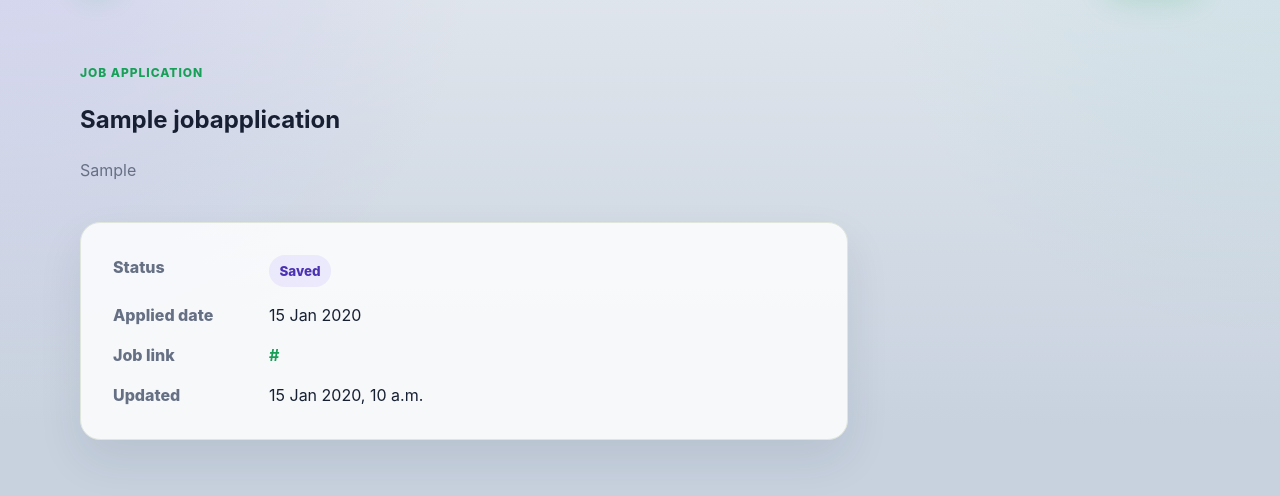
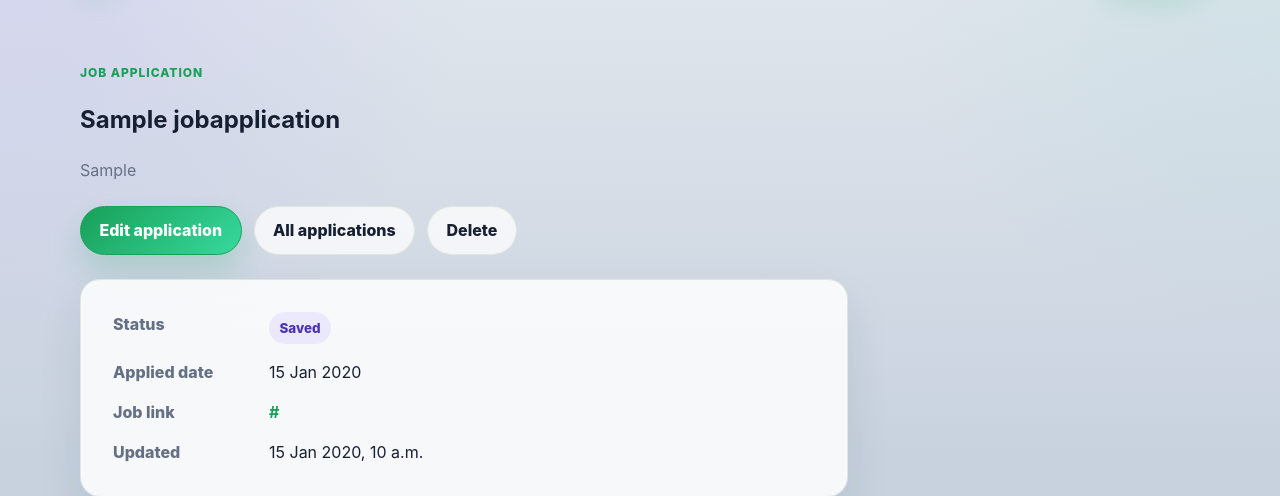
Before and after one commit to AAdewunmi/Trackly-Job-Applications-Tracker-Project, a Django app: page /jobs/applications/1/ in a window 1280 px wide. Shown: the part 73-569 px from the top of the page. Run offline with Django 5.2, Linux system fonts and the light colour scheme; a user stored in the database is signed in; tables that the repository leaves empty hold one stand-in row (values such as "Sample post").

Commit message:
feat(jobs): wire full application workflow views

```diff
--- /dev/null
+++ b/apps/jobs/selectors.py
@@ -0,0 +1,16 @@
+"""Read query helpers for Trackly job application workflows."""
+
+from django.db.models import QuerySet
+from django.shortcuts import get_object_or_404
+
+from apps.jobs.models import JobApplication
+
+
+def application_queryset_for_user(user) -> QuerySet[JobApplication]:
+    """Return job applications owned by the provided user."""
+    return JobApplication.objects.filter(owner=user)
+
+
+def get_user_application_or_404(user, pk: int) -> JobApplication:
+    """Return a user-owned application or raise a 404."""
+    return get_object_or_404(application_queryset_for_user(user), pk=pk)
--- a/apps/jobs/urls.py
+++ b/apps/jobs/urls.py
@@ -2,14 +2,28 @@
 
 from django.urls import path
 
-from apps.jobs.views import JobApplicationDetailView
+from apps.jobs.views import (
+    JobApplicationDetailView,
+    application_create,
+    application_delete,
+    application_list,
+    application_update,
+)
 
 app_name = "jobs"
 
 urlpatterns = [
+    path("applications/", application_list, name="application_list"),
+    path("applications/new/", application_create, name="application_create"),
     path(
         "applications/<int:pk>/",
         JobApplicationDetailView.as_view(),
         name="application_detail",
     ),
+    path("applications/<int:pk>/edit/", application_update, name="application_update"),
+    path(
+        "applications/<int:pk>/delete/",
+        application_delete,
+        name="application_delete",
+    ),
 ]
--- a/apps/jobs/views.py
+++ b/apps/jobs/views.py
@@ -3,23 +3,30 @@
 from django.contrib import messages
 from django.contrib.auth.decorators import login_required
 from django.contrib.auth.mixins import LoginRequiredMixin
-from django.db.models import QuerySet
 from django.http import HttpRequest, HttpResponse
-from django.shortcuts import get_object_or_404, redirect, render
+from django.shortcuts import redirect, render
 from django.views import View
 
 from apps.jobs.forms import ApplicationNoteForm, JobApplicationForm
 from apps.jobs.models import JobApplication
+from apps.jobs.selectors import (
+    application_queryset_for_user,
+    get_user_application_or_404,
+)
 
 
-def application_queryset_for_user(user) -> QuerySet[JobApplication]:
-    """Return job applications owned by the provided user."""
-    return JobApplication.objects.filter(owner=user)
+@login_required
+def application_list(request: HttpRequest) -> HttpResponse:
+    """Render the authenticated user's job application list."""
+    applications = application_queryset_for_user(request.user)
 
-
-def get_user_application_or_404(user, pk: int) -> JobApplication:
-    """Return a user-owned application or raise a 404."""
-    return get_object_or_404(application_queryset_for_user(user), pk=pk)
+    return render(
+        request,
+        "jobs/application_list.html",
+        {
+            "applications": applications,
+        },
+    )
 
 
 @login_required
@@ -86,6 +93,56 @@ def application_detail(request: HttpRequest, pk: int) -> HttpResponse:
     )
 
 
+@login_required
+def application_update(request: HttpRequest, pk: int) -> HttpResponse:
+    """Update an existing user-owned job application."""
+    application = get_user_application_or_404(request.user, pk=pk)
+
+    if request.method == "POST":
+        form = JobApplicationForm(request.POST, instance=application)
+
+        if form.is_valid():
+            updated_application = form.save()
+
+            messages.success(request, "Application updated successfully.")
+            return redirect(updated_application.get_absolute_url())
+
+        messages.error(request, "Please correct the errors below.")
+    else:
+        form = JobApplicationForm(instance=application)
+
+    return render(
+        request,
+        "jobs/application_form.html",
+        {
+            "form": form,
+            "application": application,
+            "form_title": "Edit job application",
+            "submit_label": "Save changes",
+        },
+    )
+
+
+@login_required
+def application_delete(request: HttpRequest, pk: int) -> HttpResponse:
+    """Delete a user-owned job application after confirmation."""
+    application = get_user_application_or_404(request.user, pk=pk)
+
+    if request.method == "POST":
+        application.delete()
+
+        messages.success(request, "Application deleted successfully.")
+        return redirect("jobs:application_list")
+
+    return render(
+        request,
+        "jobs/application_confirm_delete.html",
+        {
+            "application": application,
+        },
+    )
+
+
 class JobApplicationDetailView(LoginRequiredMixin, View):
     """Compatibility wrapper for the existing detail URLconf."""
 
--- a/templates/jobs/application_detail.html
+++ b/templates/jobs/application_detail.html
@@ -8,6 +8,11 @@
         <p class="tl-eyebrow">Job application</p>
         <h1>{{ application.title }}</h1>
         <p class="tl-muted">{{ application.company }}</p>
+        <div class="tl-actions">
+            <a class="tl-button tl-button-primary" href="{% url 'jobs:application_update' application.pk %}">Edit application</a>
+            <a class="tl-button tl-button-secondary" href="{% url 'jobs:application_list' %}">All applications</a>
+            <a class="tl-button tl-button-secondary" href="{% url 'jobs:application_delete' application.pk %}">Delete</a>
+        </div>
     </div>
 
     <section class="tl-panel">
--- a/templates/jobs/application_form.html
+++ b/templates/jobs/application_form.html
@@ -84,7 +84,7 @@
                     {% if application %}
                         <a class="tl-button tl-button-secondary" href="{{ application.get_absolute_url }}">Cancel</a>
                     {% else %}
-                        <a class="tl-button tl-button-secondary" href="{% url 'dashboard:user' %}">Cancel</a>
+                        <a class="tl-button tl-button-secondary" href="{% url 'jobs:application_list' %}">Cancel</a>
                     {% endif %}
                 </div>
             </form>
```
Also changed, not shown: apps/jobs/tests/test_selectors.py (added, +44 -0 lines), apps/jobs/tests/test_views.py (+150 -0 lines), templates/jobs/application_confirm_delete.html (added, +30 -0 lines), templates/jobs/application_list.html (added, +45 -0 lines).
